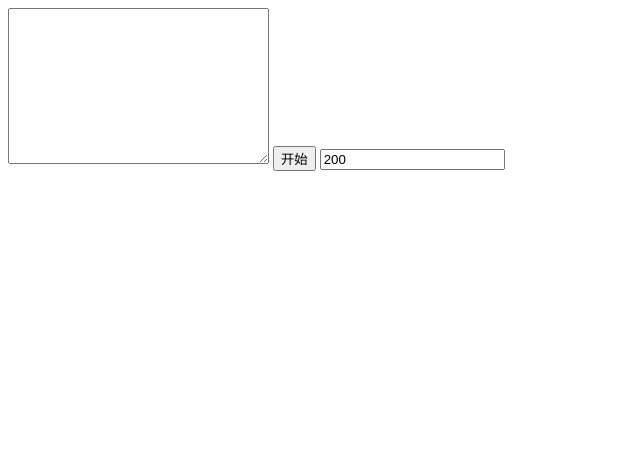
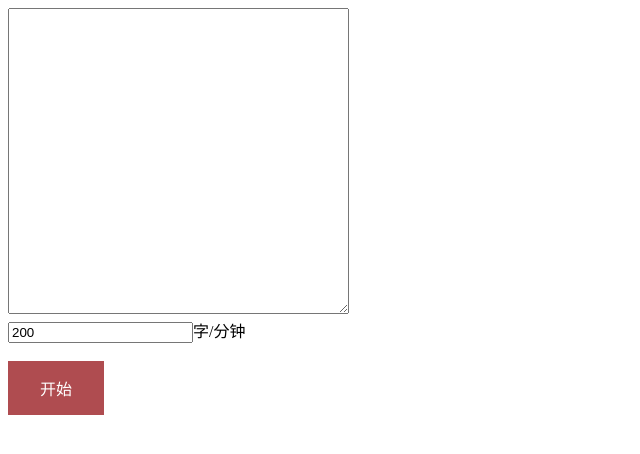
Before and after one commit to linwenjun/word_by_word, a plain HTML site: page index.html in a window 1280 px wide. Shown: the whole page, without its empty margins (0-640 px from the left). Drawn offline with Linux system fonts and the light colour scheme.

Commit message:
change button style

```diff
--- a/index.html
+++ b/index.html
@@ -29,6 +29,16 @@
       left: 0;
       top: 0;
     }
+    #start {
+      background-color: #AF4C50; /* Green */
+      border: none;
+      color: white;
+      padding: 15px 32px;
+      text-align: center;
+      text-decoration: none;
+      display: inline-block;
+      font-size: 16px;
+    }
   </style>
 </head>
 <body>
@@ -36,9 +46,12 @@
     <pre width="300" id="displayerBG"></pre>
     <pre width="300" id="displayer"></pre>
   </div>
-  <textarea id="script" cols="30" rows="10"></textarea>
+  <textarea rows="20" cols="40" id="script" cols="30" rows="10"></textarea>
+  <br />
+  <input type="number" id="wordPM" value="200" size="5" />字/分钟
+  <br />
+  <br />
   <button id="start">开始</button>
-  <input type="number" id="wordPM" value="200" />
   <script>
 
 
```
